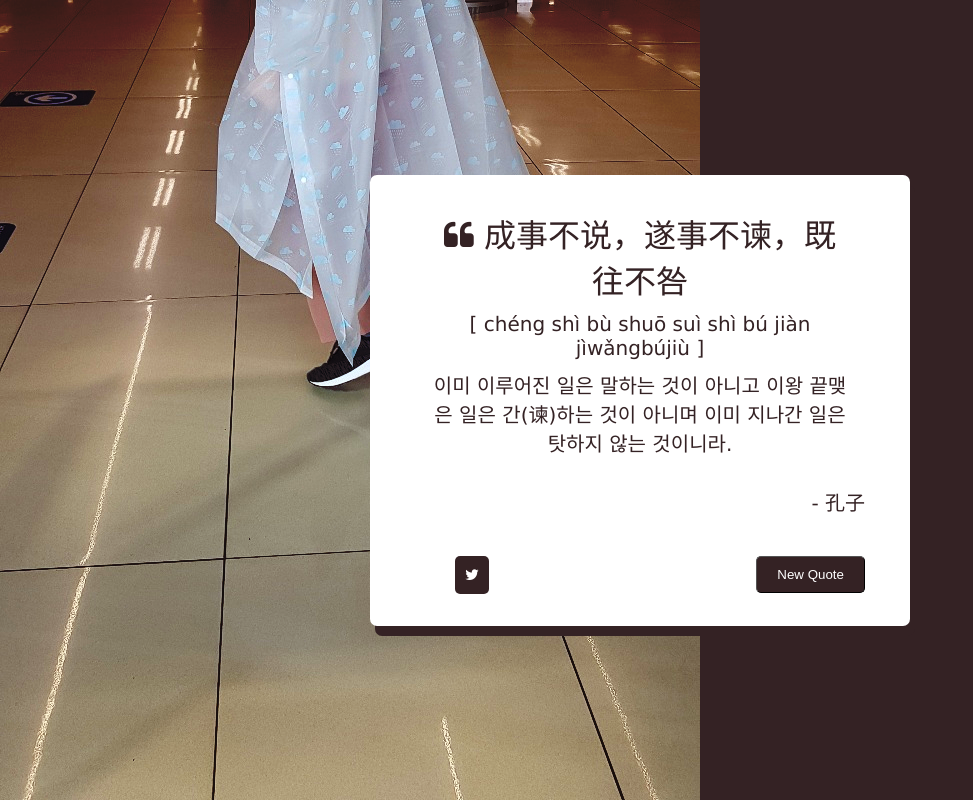
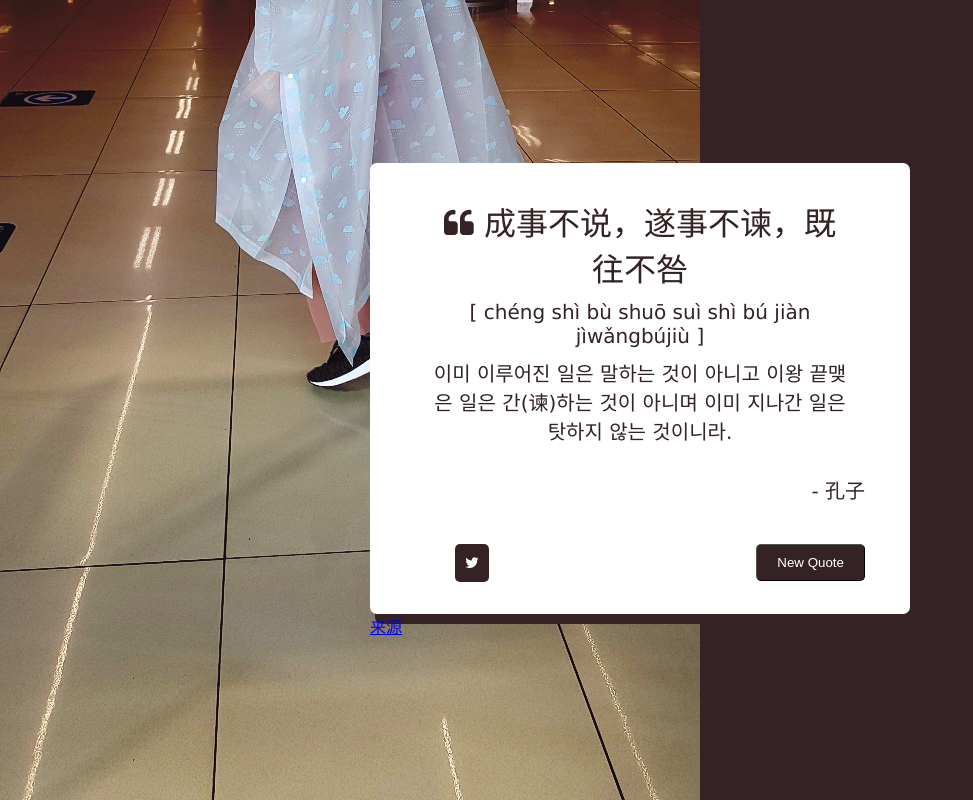
Before and after one commit to sujeongHeo401/mingyan, a React (Create React App) app: page / in a window 1280 px wide. Shown: the whole page, without its empty margins (0-973 px from the left). Built offline with nearby package versions, Linux system fonts and the light colour scheme; a web font is replaced by a local one.

Commit message:
add source

```diff
--- a/src/components/QuoteBox/index.js
+++ b/src/components/QuoteBox/index.js
@@ -26,6 +26,7 @@ const QuoteBox = () => {
   }, []);
 
   return (
+    <>
     <main id="quote-box">
       <div id="text">
         <p>
@@ -50,7 +51,12 @@ const QuoteBox = () => {
           New Quote
         </button>
       </div>
+
     </main>
+    <bottom>
+      <a href="https://m.blog.naver.com/PostView.naver?isHttpsRedirect=true&blogId=chinatancn&logNo=220734971121">来源</a>
+    </bottom>
+    </>
   );
 };
 
```
